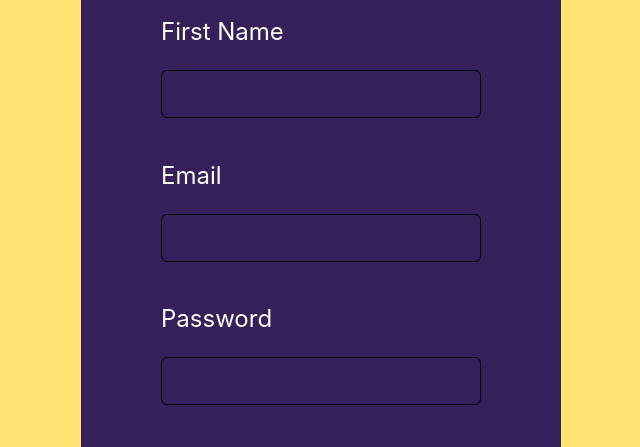
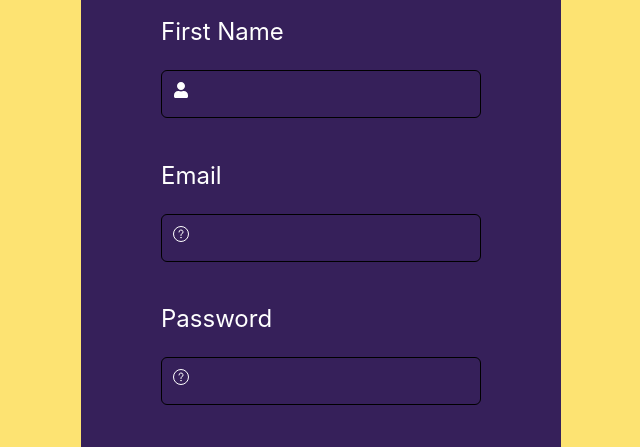
Before and after one commit to Moawin99/Journal, a React (Vite) app in the folder frontend/: page /register in a window 1280 px wide. Shown: the part 215-662 px from the top of the page, without its empty margins (319-959 px from the left). Built offline with nearby package versions, Linux system fonts and the light colour scheme.

Commit message:
icon tweeks

```diff
--- a/frontend/src/components/auth/Register.jsx
+++ b/frontend/src/components/auth/Register.jsx
@@ -1,5 +1,6 @@
 import React, { useState } from 'react';
 import { getColors } from '../../utils/getColors';
+import { LockIcon, ViewIcon, ViewOffIcon } from '@chakra-ui/icons'
 import { FaUser } from 'react-icons/fa'
 import { Divider, Flex, Heading, InputGroup, InputLeftElement, Icon, Input, Text } from '@chakra-ui/react';
 
@@ -37,7 +38,7 @@ const Register = ({ color }) => {
                     text: 'First Name',
                     setter: setFirstName,
                     value: firstName,
-                    icon: null,
+                    icon: FaUser,
                     handler: handleChange
                 })}
                 {createFormInput({
@@ -72,7 +73,7 @@ const createFormInput = ({ text, setter, value, icon, handler }) => {
             <Text alignSelf='start' fontSize='2xl'>{text}</Text>
             <InputGroup>
                 <InputLeftElement pointerEvents='none'>
-                    {icon}
+                    {loadProfileIcon(icon)}
                 </InputLeftElement>
                 <Input
                 value={value}
@@ -85,8 +86,8 @@ const createFormInput = ({ text, setter, value, icon, handler }) => {
     )
 }
 
-const loadProfileIcon = () => {
-	return <Icon as={FaUser} />;
+const loadProfileIcon = (icon) => {
+	return <Icon as={icon} />;
 }
 
 export default Register
```
